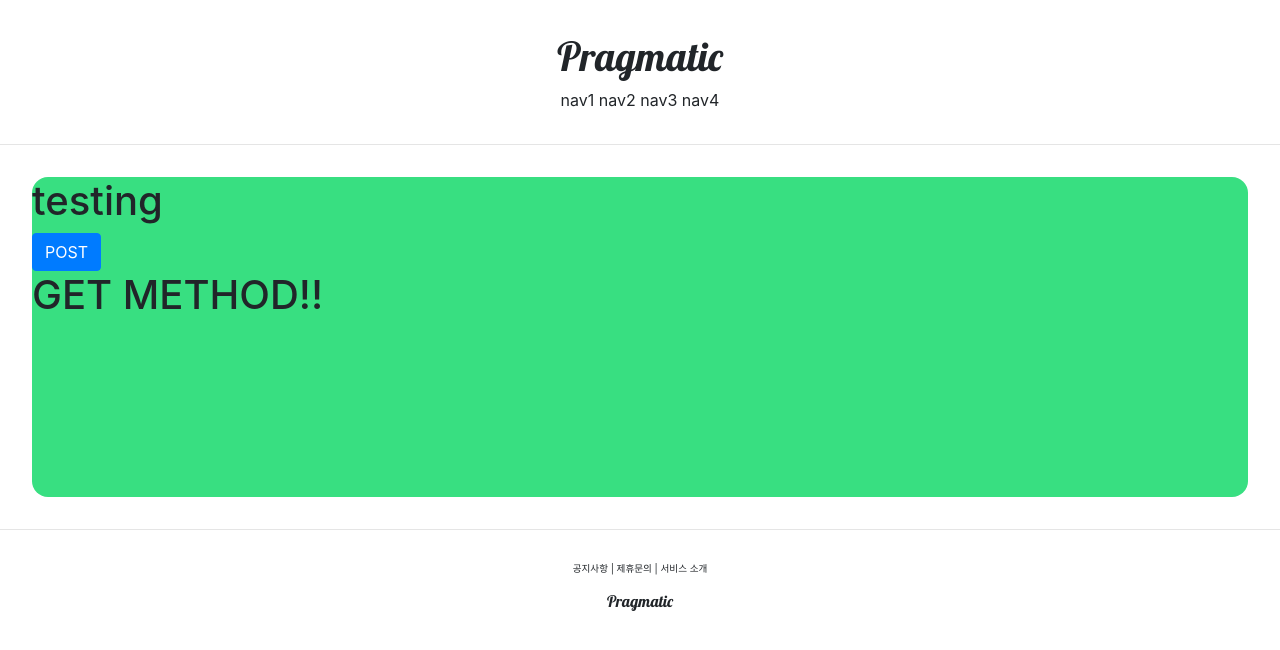
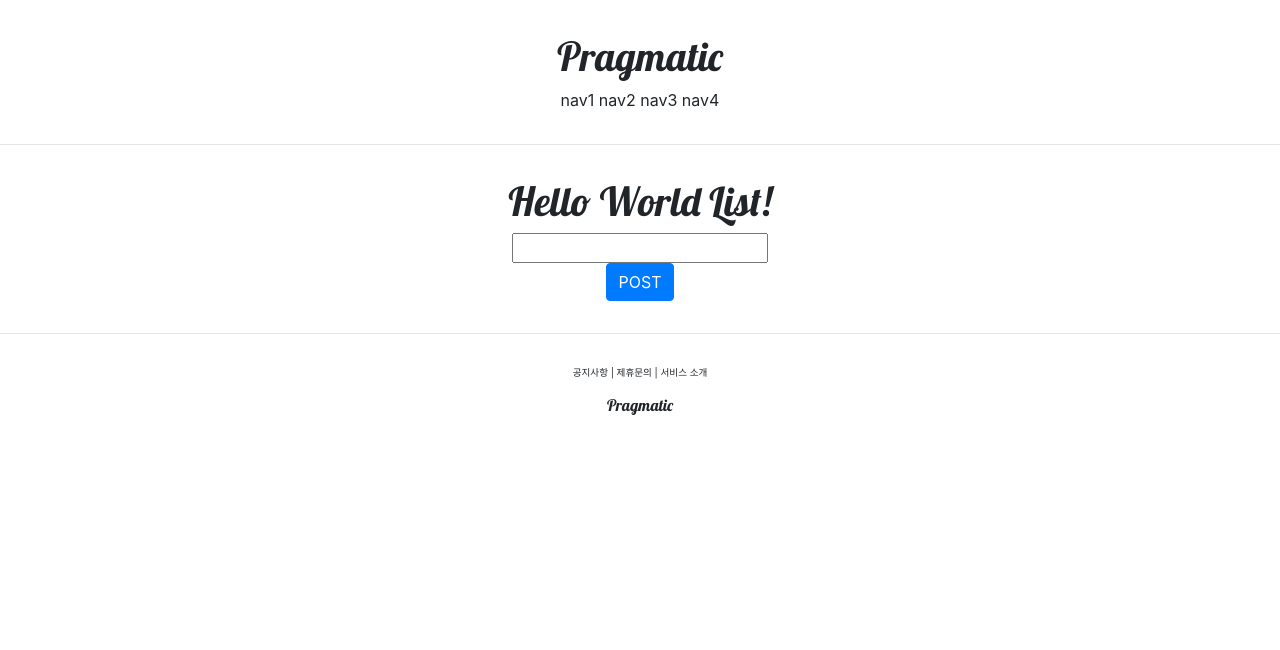
Before and after one commit to dhadk/pragmatic, a Django app: page /account/hello_world/ in a window 1280 px wide. Shown: the top 650 px of the page. Run offline with Django 3.2, Linux system fonts and the light colour scheme.

Commit message:
django course 17 commit

```diff
--- a/accountapp/templates/accountapp/hello_world.html
+++ b/accountapp/templates/accountapp/hello_world.html
@@ -2,19 +2,26 @@
 
 {% block content %}
 
-    <div style="height: 20rem; background-color: #38df81; border-radius: 1rem; margin: 2rem;">
-        <h1>
-            testing
+    <div style="border-radius: 1rem; margin: 2rem; text-align: center;">
+        <h1 style="font-family: 'lobster', cursive;">
+            Hello World List!
         </h1>
 
        <form action="/account/hello_world/" method="post">
            {% csrf_token %}
-            <input type="submit" class="btn btn-primary" value="POST">
+           <div>
+               <input type="text" name="hello_world_input">
+           </div>
+           <div>
+               <input type="submit" class="btn btn-primary" value="POST">
+           </div>
         </form>
 
+        {% if hello_world_output %}
         <h1>
-            {{ text }}
+            {{ hello_world_output.text }}
         </h1>
+        {% endif %}
     </div>
 
 {% endblock %}
--- a/accountapp/views.py
+++ b/accountapp/views.py
@@ -1,10 +1,17 @@
 from django.http import HttpResponse
 from django.shortcuts import render
 
+from accountapp.models import HelloWorld
+
 
 def hello_world(request):
+    if request.method == "POST":
+        temp = request.POST.get('hello_world_input')
 
-    if request.method == "POST":
-        return render(request, 'accountapp/hello_world.html', context={'text': 'POST METHOD!!'})
+        new_hello_world = HelloWorld()
+        new_hello_world.text = temp
+        new_hello_world.save()
+
+        return render(request, 'accountapp/hello_world.html', context={'hello_world_output': new_hello_world})
     else:
         return render(request, 'accountapp/hello_world.html', context={'text': 'GET METHOD!!'})
```
